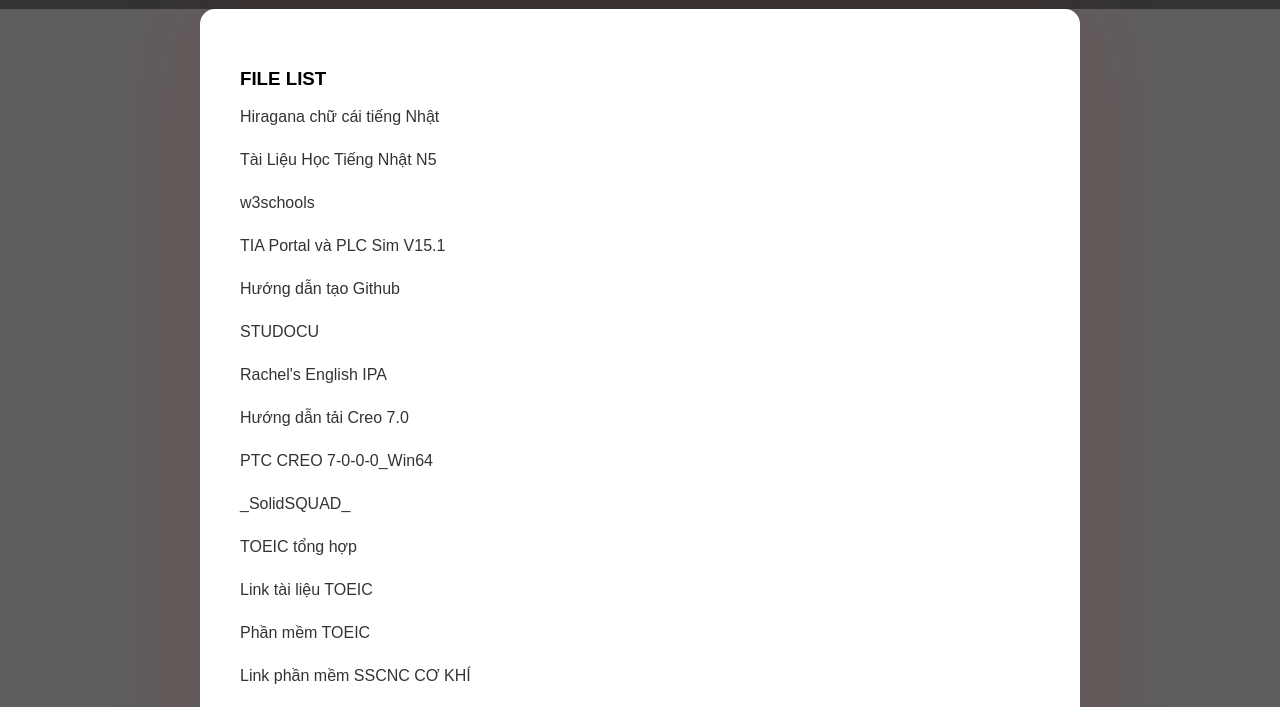
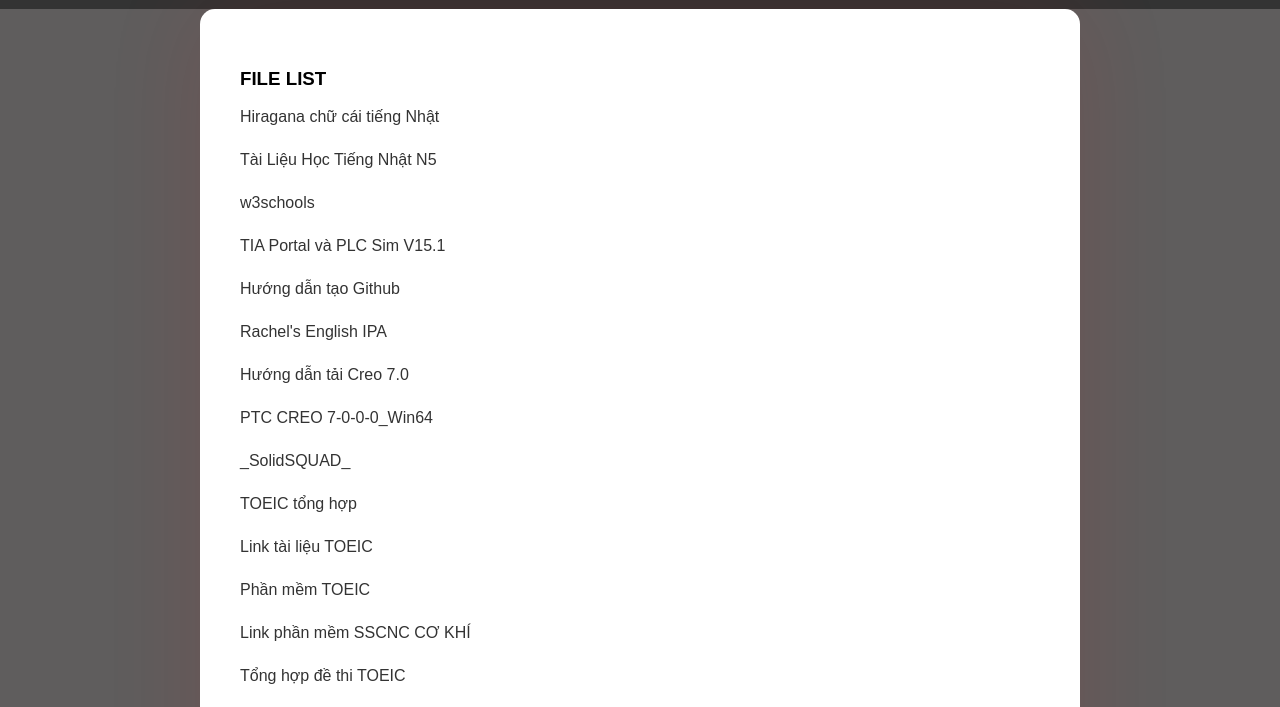
Before and after one commit to nguyenhuunamteo/project1, a plain HTML site: page luutrutailieu.html in a window 1280 px wide. Shown: the part 88-795 px from the top of the page. Drawn offline with Linux system fonts and the light colour scheme.

Commit message:
Update luutrutailieu.html

```diff
--- a/luutrutailieu.html
+++ b/luutrutailieu.html
@@ -74,7 +74,6 @@
             <li> <a href="https://www.w3schools.com/" target="_blank"> w3schools </a></li>
             <li> <a href="https://onedrive.live.com/" target="_blank"> TIA Portal và PLC Sim V15.1  </a></li>
             <li> <a href="https://fullstack.edu.vn/blog/cach-dua-code-len-github-va-tao-github-pages.html" target="_blank"> Hướng dẫn tạo Github </a></li>
-            <li> <a href="https://www.studocu.com/vn" target="_blank"> STUDOCU </a></li>
             <li> <a href="https://rachelsenglish.com/videos/sounds/ipa-alphabet-letters/" target = "_blank"> Rachel's English IPA </a></li>
             <li> <a href="https://cammech.edu.vn/huong-dan-cai-dat-creo-7-0-chi-tiet-986-27.html?fbclid=IwAR1vFPhSLbY6eXbJvI5PNMdcwRYX4vPkUoLb7zCNOqkRo6PRClNDPI9NfBs" target="_blank"> Hướng dẫn tải Creo 7.0 </a></li>
             <li> <a href="https://www.mediafire.com/file/7le4wje2liu4e7r/PTC_CREO_7-0-0-0_Win64.zip/file" target="_blank"> PTC CREO 7-0-0-0_Win64 </a></li>
```
